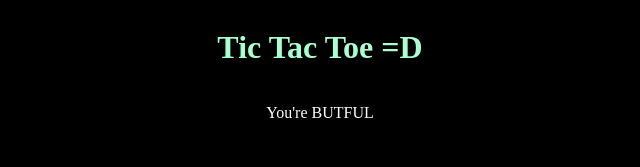
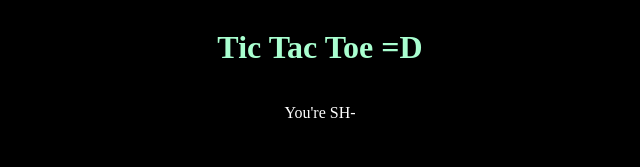
Before and after one commit to Carol-Christian/Tic_Tac_Toe, a plain HTML site: page index.html in a window 1280 px wide. Shown: the top 167 px of the page, 320-960 px from the left. Drawn offline with Linux system fonts and the light colour scheme.

Commit message:
On branch master

```diff
--- a/index.html
+++ b/index.html
@@ -9,7 +9,7 @@
 </head>
 <body>
     <h1>Tic Tac Toe =D</h1>
-    <p>You're BUTFUL</p>
+    <p>You're SH-</p>
     <p class="winStatement"></p>
     <div class="GameBoard">
         <div class="selection box1"></div>
```
